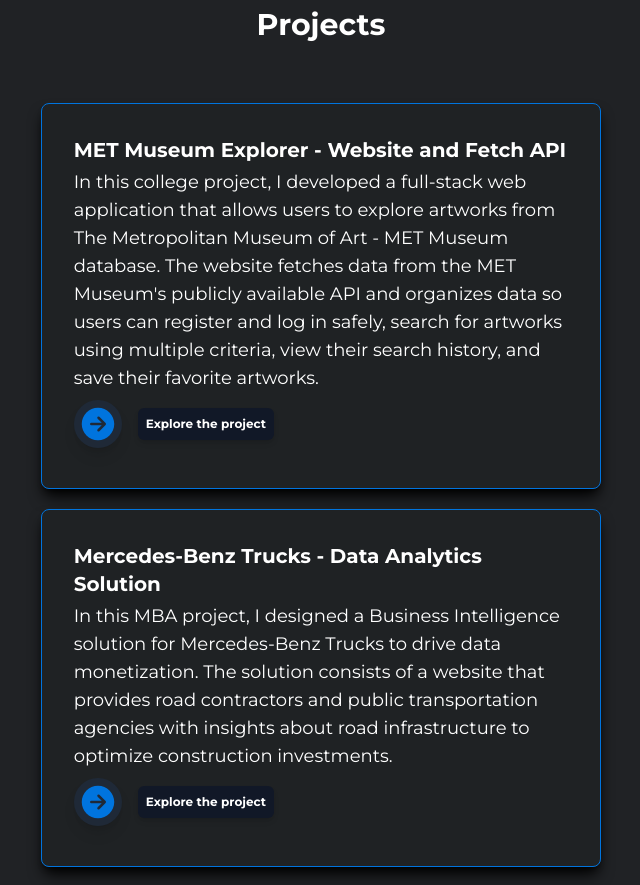
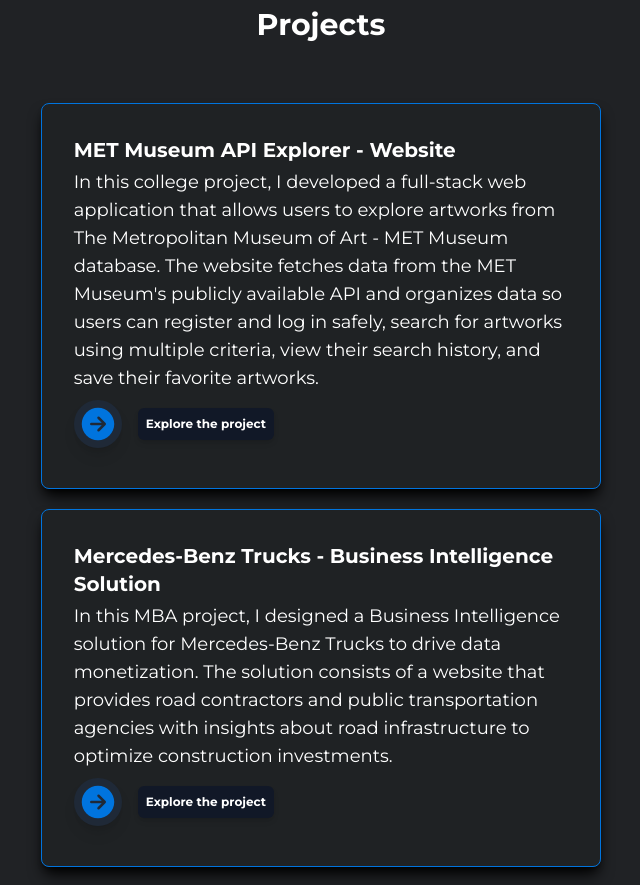
Before and after one commit to fmeneses-graca/my-website, a Next.js app: page / in a window 1280 px wide. Shown: the part 880-1765 px from the top of the page, without its empty margins (359-999 px from the left). Built offline with nearby package versions, Linux system fonts and the light colour scheme.

Commit message:
Change titles

```diff
--- a/components/ProjectSection.js
+++ b/components/ProjectSection.js
@@ -9,8 +9,8 @@ export default function ProjectSection() {
                 <h1>Projects</h1>
 
                 <div className="flex-container">
-                    <Card style="card-size-large" title="MET Museum Explorer - Website and Fetch API" text={metProjectText()} />
-                    <Card style="card-size-large" title="Mercedes-Benz Trucks - Data Analytics Solution" text={mercedesProjectText()} />
+                    <Card style="card-size-large" title="MET Museum API Explorer - Website" text={metProjectText()} />
+                    <Card style="card-size-large" title="Mercedes-Benz Trucks - Business Intelligence Solution" text={mercedesProjectText()} />
                     <Card style="card-size-large" title="Data Analysis and Competitive Intelligence - Presentation" text={presentationText()} />
                     <Card style="card-size-large" title="A Network Supreme Court - Data Analysis Research" text={courtProjectText()} />
                 </div>
--- a/pages/mercedes-benz-project.js
+++ b/pages/mercedes-benz-project.js
@@ -39,7 +39,7 @@ function MBAProject() {
                 </button>
 
                 <h1 className="md:w-1/2 mx-auto">
-                    Mercedes-Benz Trucks - Data Analytics Solution
+                    Mercedes-Benz Trucks - Business Intelligence Solution
                 </h1>
 
                 <h2 className="md:w-1/2 md:mx-auto text-left pl-0">Summary:</h2>
```
